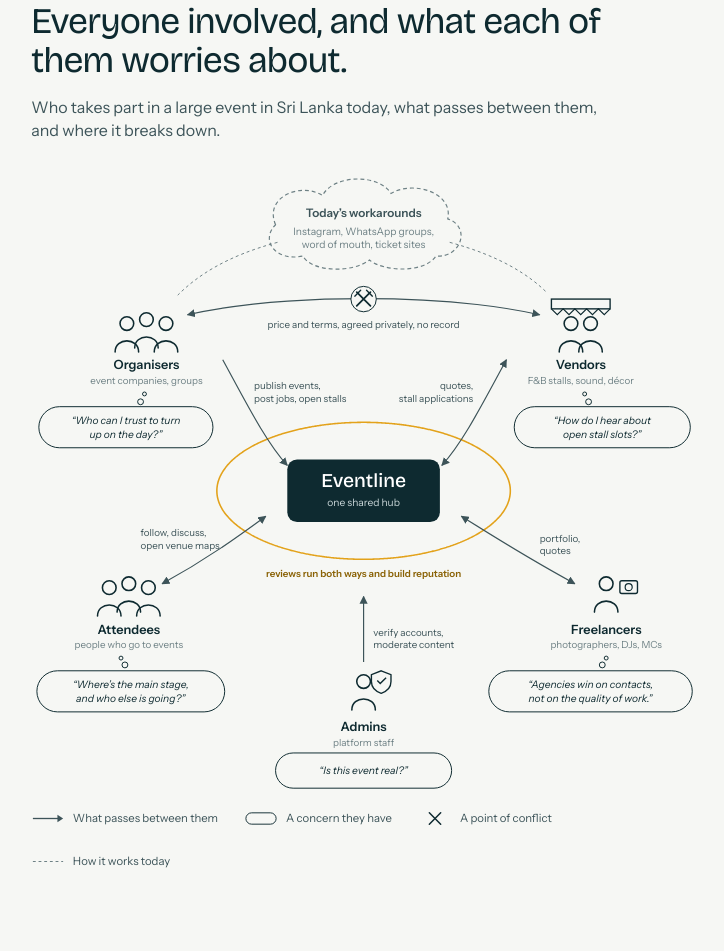
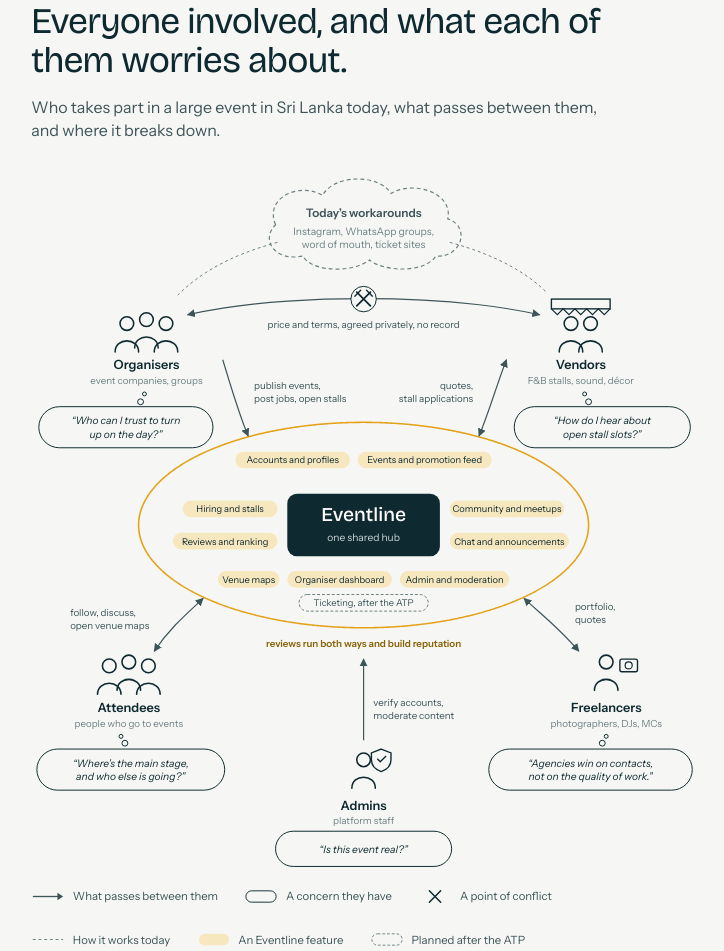
Before and after one commit to Tezera-LK/ATP, a plain HTML site: page proposal/eventline-proposal.html in a window 1280 px wide. Shown: the part 2370-3321 px from the top of the page, without its empty margins (33-757 px from the left). Drawn offline with nearby package versions, Linux system fonts and the light colour scheme.

Commit message:
Proposal Update
- Added IG and FB
- minor change to RPD

```diff
--- a/proposal/eventline-proposal.html
+++ b/proposal/eventline-proposal.html
@@ -205,7 +205,7 @@
   table.cmp { width: 100%; border-collapse: collapse; margin-top: 8mm; font-size: 9.5pt; }
   .cmp th { text-align: center; font-weight: 600; font-size: 8.5pt; color: var(--muted); padding: 0 1.5mm 2.5mm; vertical-align: bottom; line-height: 1.25; }
   .cmp th:first-child { text-align: left; padding-left: 0; }
-  .cmp td { border-top: 0.6pt solid var(--rule); padding: 2.6mm 1.5mm; text-align: center; vertical-align: middle; }
+  .cmp td { border-top: 0.6pt solid var(--rule); padding: 1.6mm 1.5mm; text-align: center; vertical-align: middle; }
   .cmp td:first-child { text-align: left; padding-left: 0; }
   .cmp td:first-child b { font-weight: 600; }
   .cmp td:first-child small { display: block; color: var(--muted); font-size: 8pt; }
@@ -418,7 +418,7 @@
   <p class="lede">Who takes part in a large event in Sri Lanka today, what passes between them, and where it breaks down.</p>
 
   <div class="rp">
-    <svg viewBox="0 0 680 640" font-family="Instrument Sans, sans-serif" role="img" aria-label="Rich picture of organisers, vendors, freelancers, attendees and admins around the Eventline hub">
+    <svg viewBox="0 0 680 720" font-family="Instrument Sans, sans-serif" role="img" aria-label="Rich picture of organisers, vendors, freelancers, attendees and admins around the Eventline hub">
       <defs>
         <symbol id="person" viewBox="-14 -24 28 40" overflow="visible">
           <circle cx="0" cy="-15" r="7" fill="none" stroke="#0E2A30" stroke-width="1.6"/>
@@ -486,24 +486,50 @@
 
       <!-- Hub -->
       <g>
-        <ellipse cx="340" cy="330" rx="150" ry="70" fill="none" stroke="#E3A21A" stroke-width="1.6" stroke-dasharray="1 0"/>
-        <rect x="262" y="298" width="156" height="64" rx="10" fill="#0E2A30"/>
-        <text x="340" y="326" text-anchor="middle" font-family="Bricolage Grotesque, serif" font-size="20" font-weight="500" fill="#fff">Eventline</text>
-        <text x="340" y="346" text-anchor="middle" font-size="10.5" fill="#C9D6D8">one shared hub</text>
-        <text x="340" y="418" text-anchor="middle" font-size="10" font-weight="600" fill="#8A6206">reviews run both ways and build reputation</text>
+        <ellipse cx="340" cy="365" rx="230" ry="105" fill="none" stroke="#E3A21A" stroke-width="1.6" stroke-dasharray="1 0"/>
+        <rect x="262" y="333" width="156" height="64" rx="10" fill="#0E2A30"/>
+        <text x="340" y="361" text-anchor="middle" font-family="Bricolage Grotesque, serif" font-size="20" font-weight="500" fill="#fff">Eventline</text>
+        <text x="340" y="381" text-anchor="middle" font-size="10.5" fill="#C9D6D8">one shared hub</text>
+        <text x="340" y="490" text-anchor="middle" font-size="10" font-weight="600" fill="#8A6206">reviews run both ways and build reputation</text>
+      </g>
+
+      <!-- Features (PRD modules) -->
+      <g font-size="9.5" fill="#0E2A30" text-anchor="middle">
+        <g fill="#F7E7BF">
+          <rect x="209" y="290" width="117" height="17" rx="8.5"/>
+          <rect x="334" y="290" width="137" height="17" rx="8.5"/>
+          <rect x="155" y="340" width="97" height="17" rx="8.5"/>
+          <rect x="145" y="373" width="107" height="17" rx="8.5"/>
+          <rect x="428" y="340" width="117" height="17" rx="8.5"/>
+          <rect x="428" y="373" width="122" height="17" rx="8.5"/>
+          <rect x="191" y="412" width="63" height="17" rx="8.5"/>
+          <rect x="262" y="412" width="107" height="17" rx="8.5"/>
+          <rect x="377" y="412" width="112" height="17" rx="8.5"/>
+        </g>
+        <rect x="274" y="436" width="132" height="17" rx="8.5" fill="none" stroke="#6E8185" stroke-width="1" stroke-dasharray="3 2"/>
+        <text x="267.5" y="302">Accounts and profiles</text>
+        <text x="402.5" y="302">Events and promotion feed</text>
+        <text x="203.5" y="352">Hiring and stalls</text>
+        <text x="198.5" y="385">Reviews and ranking</text>
+        <text x="486.5" y="352">Community and meetups</text>
+        <text x="489" y="385">Chat and announcements</text>
+        <text x="222.5" y="424">Venue maps</text>
+        <text x="315.5" y="424">Organiser dashboard</text>
+        <text x="433" y="424">Admin and moderation</text>
+        <text x="340" y="448" fill="#3D5459">Ticketing, after the ATP</text>
       </g>
 
       <!-- arrows to hub -->
-      <path d="M196 196 C220 240 240 280 262 304" fill="none" stroke="#3D5459" stroke-width="1.2" marker-end="url(#ar)"/>
+      <path d="M196 196 C204 222 212 250 222 274" fill="none" stroke="#3D5459" stroke-width="1.2" marker-end="url(#ar)"/>
       <text x="228" y="226" font-size="10" fill="#3D5459">publish events,</text>
       <text x="228" y="239" font-size="10" fill="#3D5459">post jobs, open stalls</text>
 
-      <path d="M486 196 C462 240 442 280 420 304" fill="none" stroke="#3D5459" stroke-width="1.2" marker-start="url(#ar)" marker-end="url(#ar)"/>
+      <path d="M486 196 C476 222 468 250 458 274" fill="none" stroke="#3D5459" stroke-width="1.2" marker-start="url(#ar)" marker-end="url(#ar)"/>
       <text x="452" y="226" text-anchor="end" font-size="10" fill="#3D5459">quotes,</text>
       <text x="452" y="239" text-anchor="end" font-size="10" fill="#3D5459">stall applications</text>
 
       <!-- Freelancers (right-lower) -->
-      <g transform="translate(588 440)">
+      <g transform="translate(588 520)">
         <use href="#person" x="-14" y="-24" width="28" height="40"/>
         <rect x="14" y="-18" width="18" height="13" rx="2" fill="none" stroke="#0E2A30" stroke-width="1.4"/>
         <circle cx="23" cy="-11.5" r="3.6" fill="none" stroke="#0E2A30" stroke-width="1.2"/>
@@ -511,17 +537,17 @@
         <text x="0" y="51" text-anchor="middle" font-size="10" fill="#6E8185">photographers, DJs, MCs</text>
       </g>
       <g>
-        <rect x="468" y="514" width="208" height="42" rx="21" fill="#F6F7F4" stroke="#0E2A30" stroke-width="1"/>
-        <text x="572" y="532" text-anchor="middle" font-size="10.5" font-style="italic" fill="#0E2A30">“Agencies win on contacts,</text>
-        <text x="572" y="546" text-anchor="middle" font-size="10.5" font-style="italic" fill="#0E2A30">not on the quality of work.”</text>
-        <circle cx="584" cy="508" r="3" fill="none" stroke="#0E2A30"/><circle cx="588" cy="501" r="2" fill="none" stroke="#0E2A30"/>
+        <rect x="468" y="594" width="208" height="42" rx="21" fill="#F6F7F4" stroke="#0E2A30" stroke-width="1"/>
+        <text x="572" y="612" text-anchor="middle" font-size="10.5" font-style="italic" fill="#0E2A30">“Agencies win on contacts,</text>
+        <text x="572" y="626" text-anchor="middle" font-size="10.5" font-style="italic" fill="#0E2A30">not on the quality of work.”</text>
+        <circle cx="584" cy="588" r="3" fill="none" stroke="#0E2A30"/><circle cx="588" cy="581" r="2" fill="none" stroke="#0E2A30"/>
       </g>
-      <path d="M556 425 C510 400 470 375 440 356" fill="none" stroke="#3D5459" stroke-width="1.2" marker-start="url(#ar)" marker-end="url(#ar)"/>
-      <text x="520" y="382" font-size="10" fill="#3D5459">portfolio,</text>
-      <text x="520" y="395" font-size="10" fill="#3D5459">quotes</text>
+      <path d="M560 494 C540 470 520 455 504 440" fill="none" stroke="#3D5459" stroke-width="1.2" marker-start="url(#ar)" marker-end="url(#ar)"/>
+      <text x="556" y="452" font-size="10" fill="#3D5459">portfolio,</text>
+      <text x="556" y="465" font-size="10" fill="#3D5459">quotes</text>
 
       <!-- Attendees (left-lower) -->
-      <g transform="translate(100 440)">
+      <g transform="translate(100 520)">
         <use href="#person" x="-34" y="-20" width="28" height="40"/>
         <use href="#person" x="-14" y="-24" width="28" height="40"/>
         <use href="#person" x="6" y="-20" width="28" height="40"/>
@@ -529,17 +555,17 @@
         <text x="0" y="51" text-anchor="middle" font-size="10" fill="#6E8185">people who go to events</text>
       </g>
       <g>
-        <rect x="6" y="514" width="192" height="42" rx="21" fill="#F6F7F4" stroke="#0E2A30" stroke-width="1"/>
-        <text x="102" y="532" text-anchor="middle" font-size="10.5" font-style="italic" fill="#0E2A30">“Where’s the main stage,</text>
-        <text x="102" y="546" text-anchor="middle" font-size="10.5" font-style="italic" fill="#0E2A30">and who else is going?”</text>
-        <circle cx="96" cy="508" r="3" fill="none" stroke="#0E2A30"/><circle cx="92" cy="501" r="2" fill="none" stroke="#0E2A30"/>
+        <rect x="6" y="594" width="192" height="42" rx="21" fill="#F6F7F4" stroke="#0E2A30" stroke-width="1"/>
+        <text x="102" y="612" text-anchor="middle" font-size="10.5" font-style="italic" fill="#0E2A30">“Where’s the main stage,</text>
+        <text x="102" y="626" text-anchor="middle" font-size="10.5" font-style="italic" fill="#0E2A30">and who else is going?”</text>
+        <circle cx="96" cy="588" r="3" fill="none" stroke="#0E2A30"/><circle cx="92" cy="581" r="2" fill="none" stroke="#0E2A30"/>
       </g>
-      <path d="M134 425 C180 400 214 375 240 356" fill="none" stroke="#3D5459" stroke-width="1.2" marker-start="url(#ar)" marker-end="url(#ar)"/>
-      <text x="112" y="376" font-size="10" fill="#3D5459">follow, discuss,</text>
-      <text x="112" y="389" font-size="10" fill="#3D5459">open venue maps</text>
+      <path d="M126 494 C142 470 160 455 176 440" fill="none" stroke="#3D5459" stroke-width="1.2" marker-start="url(#ar)" marker-end="url(#ar)"/>
+      <text x="40" y="458" font-size="10" fill="#3D5459">follow, discuss,</text>
+      <text x="40" y="471" font-size="10" fill="#3D5459">open venue maps</text>
 
       <!-- Admins (bottom-centre) -->
-      <g transform="translate(340 540)">
+      <g transform="translate(340 620)">
         <use href="#person" x="-14" y="-24" width="28" height="40"/>
         <path d="M18 -26 l10 4 v7 c0 6 -4 10 -10 12 c-6 -2 -10 -6 -10 -12 v-7z" fill="none" stroke="#0E2A30" stroke-width="1.4"/>
         <path d="M14 -16 l3 3 l6 -6" fill="none" stroke="#0E2A30" stroke-width="1.4"/>
@@ -547,12 +573,12 @@
         <text x="0" y="51" text-anchor="middle" font-size="10" fill="#6E8185">platform staff</text>
       </g>
       <g>
-        <rect x="250" y="598" width="180" height="36" rx="18" fill="#F6F7F4" stroke="#0E2A30" stroke-width="1"/>
-        <text x="340" y="620" text-anchor="middle" font-size="10.5" font-style="italic" fill="#0E2A30">“Is this event real?”</text>
+        <rect x="250" y="678" width="180" height="36" rx="18" fill="#F6F7F4" stroke="#0E2A30" stroke-width="1"/>
+        <text x="340" y="700" text-anchor="middle" font-size="10.5" font-style="italic" fill="#0E2A30">“Is this event real?”</text>
       </g>
-      <path d="M340 505 L340 438" fill="none" stroke="#3D5459" stroke-width="1.2" marker-end="url(#ar)"/>
-      <text x="350" y="478" font-size="10" fill="#3D5459">verify accounts,</text>
-      <text x="350" y="491" font-size="10" fill="#3D5459">moderate content</text>
+      <path d="M340 585 L340 502" fill="none" stroke="#3D5459" stroke-width="1.2" marker-end="url(#ar)"/>
+      <text x="350" y="550" font-size="10" fill="#3D5459">verify accounts,</text>
+      <text x="350" y="563" font-size="10" fill="#3D5459">moderate content</text>
     </svg>
   </div>
 
@@ -561,6 +587,8 @@
     <span><svg viewBox="0 0 36 16"><rect x="2" y="2" width="32" height="12" rx="6" fill="none" stroke="#0E2A30"/></svg>A concern they have</span>
     <span><svg viewBox="0 0 36 16"><path d="M12 2 L24 14 M24 2 L12 14" stroke="#0E2A30" stroke-width="1.6" stroke-linecap="round"/></svg>A point of conflict</span>
     <span><svg viewBox="0 0 36 16"><line x1="2" y1="8" x2="34" y2="8" stroke="#6E8185" stroke-width="1.2" stroke-dasharray="3 3"/></svg>How it works today</span>
+    <span><svg viewBox="0 0 36 16"><rect x="2" y="2" width="32" height="12" rx="6" fill="#F7E7BF"/></svg>An Eventline feature</span>
+    <span><svg viewBox="0 0 36 16"><rect x="2" y="2" width="32" height="12" rx="6" fill="none" stroke="#6E8185" stroke-dasharray="3 2"/></svg>Planned after the ATP</span>
   </div>
 
 </section>
@@ -701,7 +729,7 @@
 <section class="page">
   <div class="run"><span class="sec">Why it’s different</span><span>6</span></div>
   <h1>Existing platforms each cover one part of an event.</h1>
-  <p class="lede">We checked Sri Lankan and global platforms. Local ticketing sites stop at tickets, and local vendor directories stop at listings.</p>
+  <p class="lede">We checked today’s workarounds and Sri Lankan and global platforms. Local ticketing sites stop at tickets, and local vendor directories stop at listings.</p>
 
   <table class="cmp">
     <thead>
@@ -715,6 +743,8 @@
       </tr>
     </thead>
     <tbody>
+      <tr><td><b>Instagram and Facebook</b><small>Social media, how events promote today</small></td><td><i class="dot n"></i></td><td><i class="dot p"></i></td><td><i class="dot p"></i></td><td><i class="dot y"></i></td><td><i class="dot n"></i></td></tr>
+      <tr><td><b>Word of mouth</b><small>Personal contacts, how hiring works today</small></td><td><i class="dot n"></i></td><td><i class="dot p"></i></td><td><i class="dot p"></i></td><td><i class="dot n"></i></td><td><i class="dot n"></i></td></tr>
       <tr><td><b>MyTickets</b><small>Sri Lanka</small></td><td><i class="dot y"></i></td><td><i class="dot n"></i></td><td><i class="dot n"></i></td><td><i class="dot n"></i></td><td><i class="dot n"></i></td></tr>
       <tr><td><b>TicketsMinistry</b><small>Sri Lanka</small></td><td><i class="dot y"></i></td><td><i class="dot n"></i></td><td><i class="dot n"></i></td><td><i class="dot p"></i></td><td><i class="dot p"></i></td></tr>
       <tr><td><b>ClickTickets</b><small>Sri Lanka</small></td><td><i class="dot y"></i></td><td><i class="dot n"></i></td><td><i class="dot n"></i></td><td><i class="dot p"></i></td><td><i class="dot n"></i></td></tr>
```
Also changed, not shown: 1 other file.
